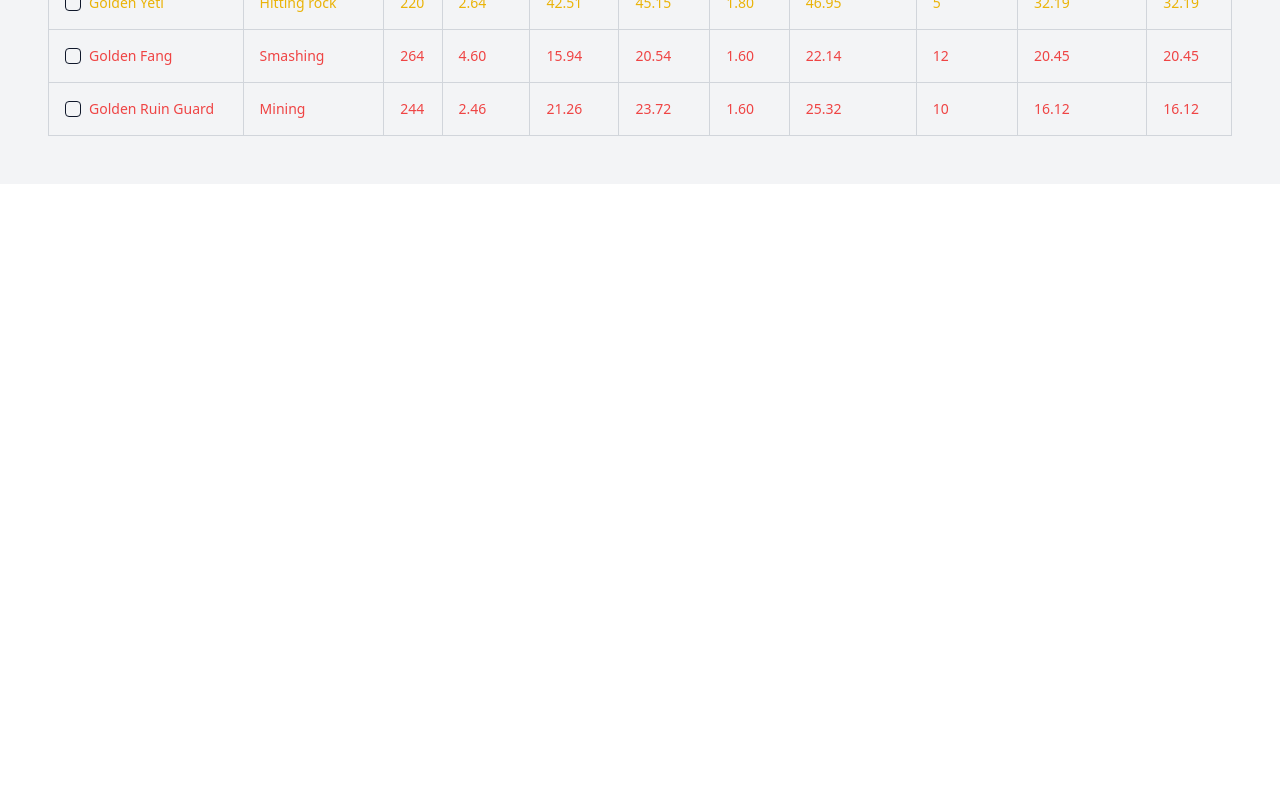
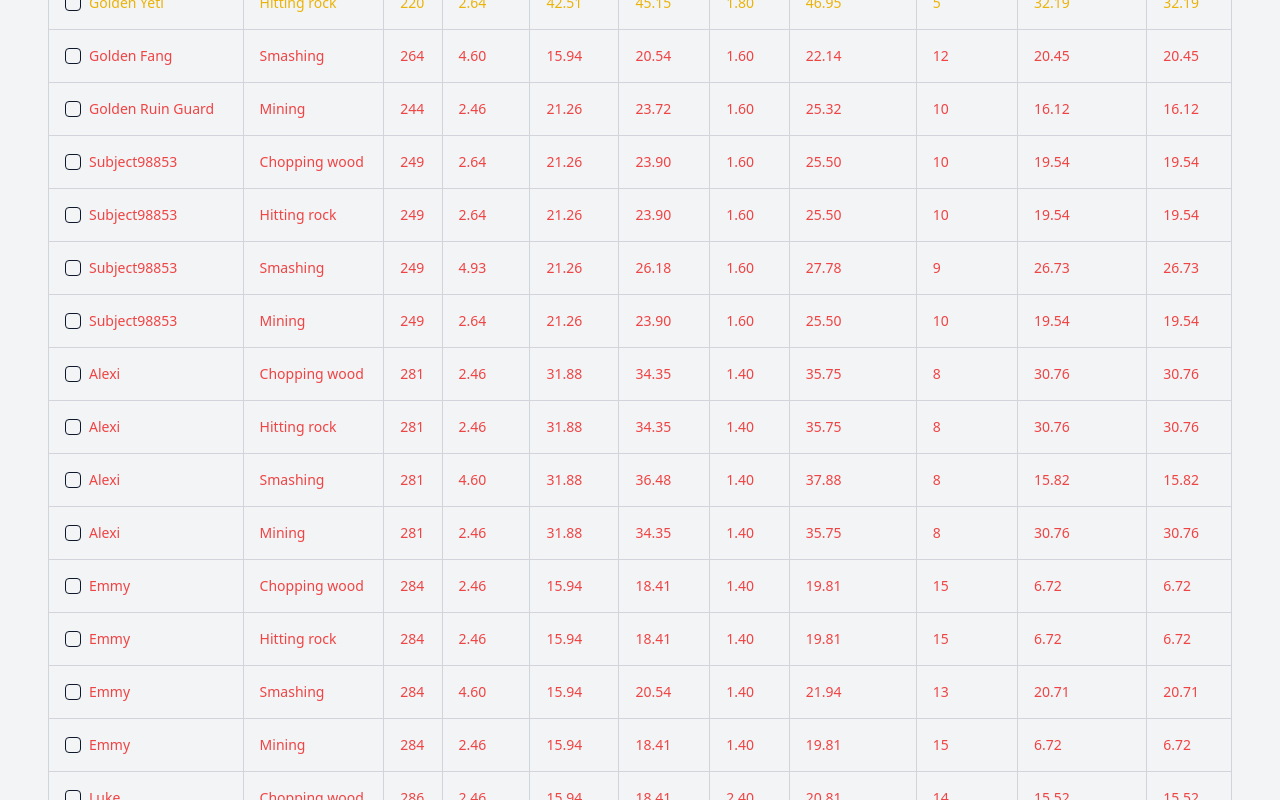
Before and after one commit to bensoro2/monster-math-magic-02, a React (Vite) app: page / in a window 1280 px wide. Shown: the part 4300-5100 px from the top of the page. Before the commit the page ends 4484 px from the top, so only its background shows below. Built offline with nearby package versions, Linux system fonts and the light colour scheme.

Commit message:
Add new monster and calculations
Added a new monster entry below "Golden Ruin Guard" in the monster data. Updated the damage calculation logic to include this new monster in the Monster Damage Calculator.
[skip gpt_engineer]

```diff
--- a/src/data/monsterData.js
+++ b/src/data/monsterData.js
@@ -69,5 +69,29 @@ export const monsters = [
   { name: "Golden Twister", type: "Hitting rock", hp: 223, resistances: { physical: 25, fire: 70, cold: 15, lightning: 40, chaos: 25 } },
   { name: "Golden Yeti", type: "Hitting rock", hp: 220, resistances: { physical: 25, fire: 25, cold: 55, lightning: 40, chaos: 20 } },
   { name: "Golden Fang", type: "Smashing", hp: 264, resistances: { physical: 30, fire: 20, cold: 60, lightning: 35, chaos: 70 } },
-  { name: "Golden Ruin Guard", type: "Mining", hp: 244, resistances: { physical: 30, fire: 60, cold: 60, lightning: 10, chaos: 60 } }
+  { name: "Golden Ruin Guard", type: "Mining", hp: 244, resistances: { physical: 30, fire: 60, cold: 60, lightning: 10, chaos: 60 } },
+  { name: "Subject98853", type: "Chopping wood", hp: 249, resistances: { physical: 25, fire: 55, cold: 60, lightning: 50, chaos: 60 } },
+  { name: "Subject98853", type: "Hitting rock", hp: 249, resistances: { physical: 25, fire: 55, cold: 60, lightning: 50, chaos: 60 } },
+  { name: "Subject98853", type: "Smashing", hp: 249, resistances: { physical: 25, fire: 55, cold: 60, lightning: 50, chaos: 60 } },
+  { name: "Subject98853", type: "Mining", hp: 249, resistances: { physical: 25, fire: 55, cold: 60, lightning: 50, chaos: 60 } },
+  { name: "Alexi", type: "Chopping wood", hp: 281, resistances: { physical: 30, fire: 65, cold: 65, lightning: 65, chaos: 40 } },
+  { name: "Alexi", type: "Hitting rock", hp: 281, resistances: { physical: 30, fire: 65, cold: 65, lightning: 65, chaos: 40 } },
+  { name: "Alexi", type: "Smashing", hp: 281, resistances: { physical: 30, fire: 65, cold: 65, lightning: 65, chaos: 40 } },
+  { name: "Alexi", type: "Mining", hp: 281, resistances: { physical: 30, fire: 65, cold: 65, lightning: 65, chaos: 40 } },
+  { name: "Emmy", type: "Chopping wood", hp: 284, resistances: { physical: 30, fire: 65, cold: 65, lightning: 40, chaos: 70 } },
+  { name: "Emmy", type: "Hitting rock", hp: 284, resistances: { physical: 30, fire: 65, cold: 65, lightning: 40, chaos: 70 } },
+  { name: "Emmy", type: "Smashing", hp: 284, resistances: { physical: 30, fire: 65, cold: 65, lightning: 40, chaos: 70 } },
+  { name: "Emmy", type: "Mining", hp: 284, resistances: { physical: 30, fire: 65, cold: 65, lightning: 40, chaos: 70 } },
+  { name: "Luke", type: "Chopping wood", hp: 286, resistances: { physical: 30, fire: 65, cold: 40, lightning: 70, chaos: 70 } },
+  { name: "Luke", type: "Hitting rock", hp: 286, resistances: { physical: 30, fire: 65, cold: 40, lightning: 70, chaos: 70 } },
+  { name: "Luke", type: "Smashing", hp: 286, resistances: { physical: 30, fire: 65, cold: 40, lightning: 70, chaos: 70 } },
+  { name: "Luke", type: "Mining", hp: 286, resistances: { physical: 30, fire: 65, cold: 40, lightning: 70, chaos: 70 } },
+  { name: "Mia", type: "Chopping wood", hp: 269, resistances: { physical: 30, fire: 40, cold: 70, lightning: 70, chaos: 70 } },
+  { name: "Mia", type: "Hitting rock", hp: 269, resistances: { physical: 30, fire: 40, cold: 70, lightning: 70, chaos: 70 } },
+  { name: "Mia", type: "Smashing", hp: 269, resistances: { physical: 30, fire: 40, cold: 70, lightning: 70, chaos: 70 } },
+  { name: "Mia", type: "Mining", hp: 269, resistances: { physical: 30, fire: 40, cold: 70, lightning: 70, chaos: 70 } },
+  { name: "Kevin", type: "Chopping wood", hp: 213, resistances: { physical: 35, fire: 65, cold: 65, lightning: 70, chaos: 75 } },
+  { name: "Kevin", type: "Hitting rock", hp: 213, resistances: { physical: 35, fire: 65, cold: 65, lightning: 70, chaos: 75 } },
+  { name: "Kevin", type: "Smashing", hp: 213, resistances: { physical: 35, fire: 65, cold: 65, lightning: 70, chaos: 75 } },
+  { name: "Kevin", type: "Mining", hp: 213, resistances: { physical: 35, fire: 65, cold: 65, lightning: 70, chaos: 75 } }
 ];
```
